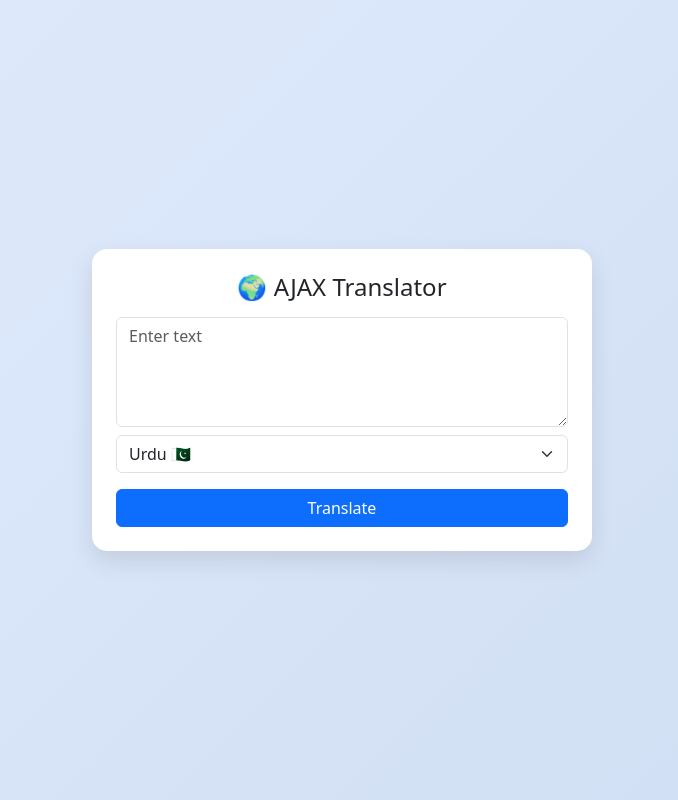
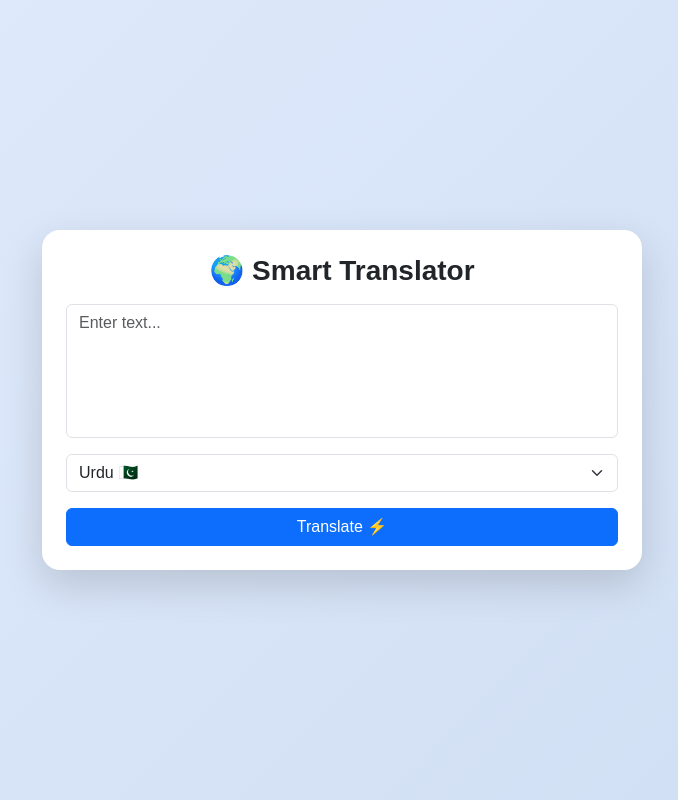
Before and after one commit to abdulwasay917/translator_project, a Django app: page / in a window 1280 px wide. Shown: the whole page, without its empty margins (298-976 px from the left). Run offline with Django 5.2, Linux system fonts and the light colour scheme.

Commit message:
9th commit

```diff
--- a/templates/translator/home.html
+++ b/templates/translator/home.html
@@ -1,30 +1,54 @@
 <!DOCTYPE html>
-<html>
+<html lang="en">
 <head>
-    <title>Translator AJAX</title>
+    <meta charset="UTF-8">
+    <title>Smart Translator</title>
 
     <link href="https://cdn.jsdelivr.net/npm/bootstrap@5.3.0/dist/css/bootstrap.min.css" rel="stylesheet">
 
     <style>
         body{
             background: linear-gradient(135deg, #e0eafc, #cfdef3);
+            min-height:100vh;
             display:flex;
             justify-content:center;
             align-items:center;
-            height:100vh;
+            font-family: Arial;
         }
 
         .card{
-            width:500px;
+            width:600px;
             border:none;
-            border-radius:15px;
-            box-shadow:0 10px 25px rgba(0,0,0,0.1);
+            border-radius:18px;
+            box-shadow:0 15px 40px rgba(0,0,0,0.15);
+        }
+
+        textarea{
+            resize:none;
+        }
+
+        .title{
+            text-align:center;
+            font-weight:bold;
         }
 
         .loading{
             display:none;
             text-align:center;
             margin-top:10px;
+            color:#555;
+        }
+
+        .result{
+            background:#f8f9fa;
+            padding:15px;
+            border-radius:12px;
+            margin-top:15px;
+            border-left:5px solid #4e54c8;
+        }
+
+        .badge-custom{
+            background:#4e54c8;
         }
     </style>
 </head>
@@ -33,12 +57,13 @@
 
 <div class="card p-4">
 
-    <h4 class="text-center mb-3">🌍 AJAX Translator</h4>
+    <h3 class="title mb-3">🌍 Smart Translator</h3>
 
-    <textarea id="text" class="form-control mb-2" rows="4" placeholder="Enter text"></textarea>
+    <!-- INPUT -->
+    <textarea id="text" class="form-control mb-3" rows="5" placeholder="Enter text..."></textarea>
 
+    <!-- LANGUAGE SELECT -->
     <select id="target" class="form-select mb-3">
-
         <option value="ur">Urdu 🇵🇰</option>
         <option value="en">English 🇬🇧</option>
         <option value="fr">French 🇫🇷</option>
@@ -47,18 +72,20 @@
         <option value="it">Italian 🇮🇹</option>
         <option value="tr">Turkish 🇹🇷</option>
         <option value="ar">Arabic 🇸🇦</option>
-
     </select>
 
+    <!-- BUTTON -->
     <button class="btn btn-primary w-100" onclick="translateText()">
-        Translate
+        Translate ⚡
     </button>
 
+    <!-- LOADING -->
     <div class="loading" id="loading">
         ⏳ Translating...
     </div>
 
-    <div class="alert alert-success mt-3" id="result" style="display:none;"></div>
+    <!-- RESULT -->
+    <div class="result mt-3" id="result" style="display:none;"></div>
 
 </div>
 
@@ -67,9 +94,15 @@
 function translateText(){
 
     let text = document.getElementById("text").value;
-    let direction = document.getElementById("direction").value;
+    let target = document.getElementById("target").value;
+
     let loading = document.getElementById("loading");
     let result = document.getElementById("result");
+
+    if(text.trim() === ""){
+        alert("Please enter text");
+        return;
+    }
 
     loading.style.display = "block";
     result.style.display = "none";
@@ -80,15 +113,20 @@ function translateText(){
             "Content-Type": "application/x-www-form-urlencoded",
             "X-CSRFToken": getCSRFToken()
         },
-        body: `text=${text}&direction=${direction}`
+        body: `text=${encodeURIComponent(text)}&target=${target}`
     })
     .then(res => res.json())
     .then(data => {
+
         loading.style.display = "none";
 
         if(data.translated){
-            result.innerText = data.translated;
-        }else{
+
+            result.innerHTML =
+                `<span class="badge badge-custom mb-2">Detected: ${data.detected}</span><br><br>` +
+                `<b>Translation:</b><br>${data.translated}`;
+
+        } else {
             result.innerText = data.error;
         }
 
@@ -97,18 +135,17 @@ function translateText(){
 
 }
 
-// CSRF token function
+// CSRF token
 function getCSRFToken(){
-    let cookieValue = null;
     let cookies = document.cookie.split(';');
 
-    for(let i=0; i<cookies.length; i++){
-        let cookie = cookies[i].trim();
-        if(cookie.startsWith("csrftoken=")){
-            cookieValue = cookie.substring("csrftoken=".length);
+    for(let c of cookies){
+        c = c.trim();
+        if(c.startsWith("csrftoken=")){
+            return c.substring("csrftoken=".length);
         }
     }
-    return cookieValue;
+    return "";
 }
 
 </script>
```
Lines whose indentation alone changed are shown as unchanged.
